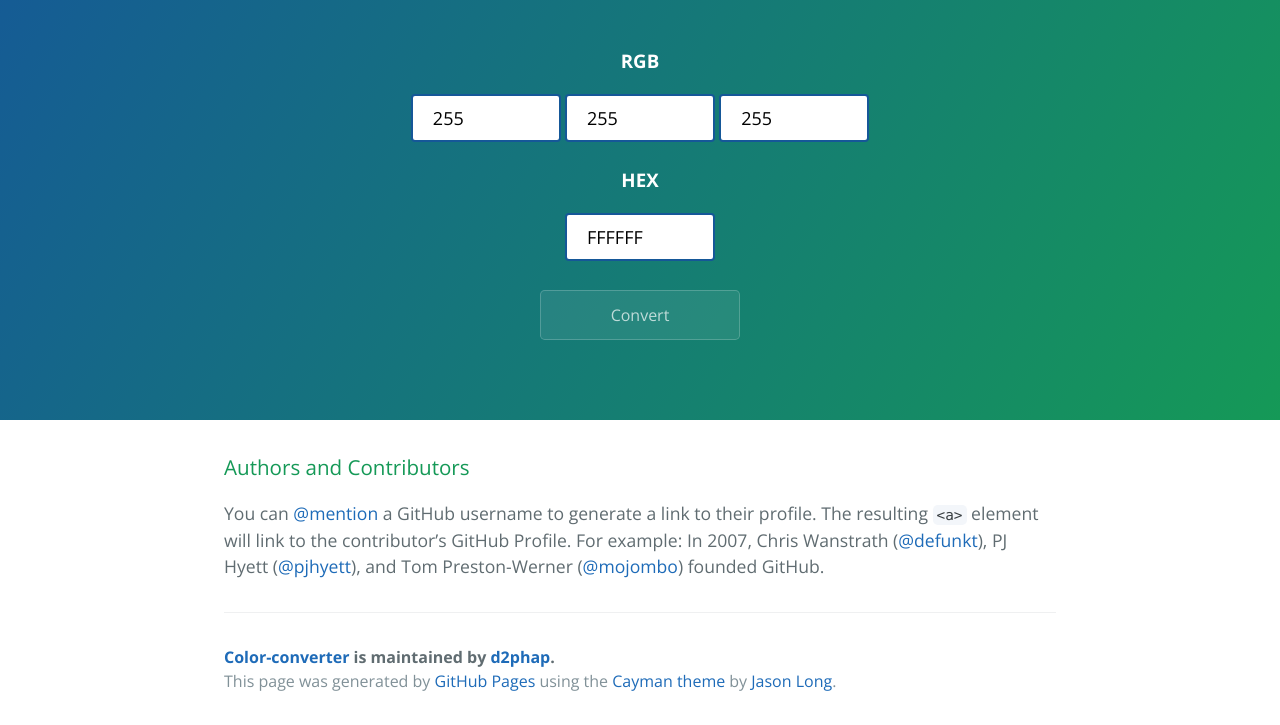
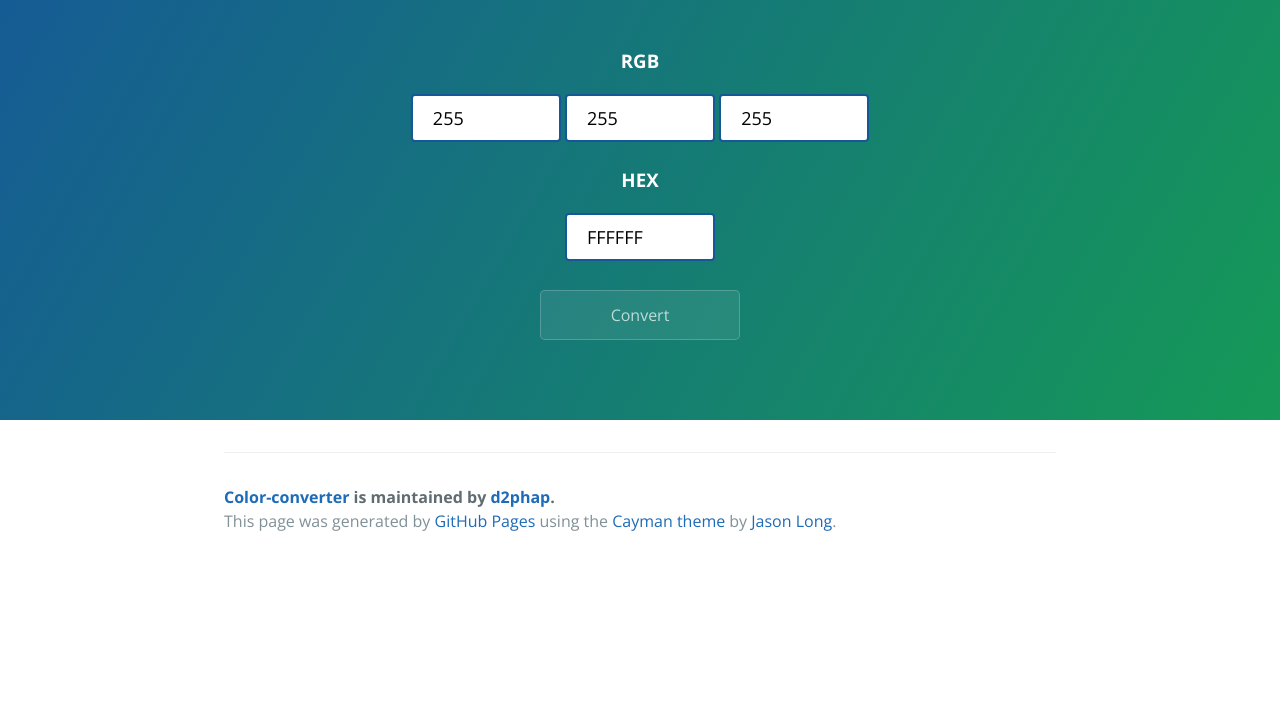
Before and after one commit to d2phap/color-converter, a plain HTML site: page index.html in a window 1280 px wide. Shown: the part 192-917 px from the top of the page. After the commit the page ends 800 px from the top, so only its background shows below. Drawn offline with nearby package versions, Linux system fonts and the light colour scheme.

Commit message:
remove text

```diff
--- a/index.html
+++ b/index.html
@@ -34,15 +34,6 @@
 	</section>
 
 	<section class="main-content">
-		<h3>
-			<a id="authors-and-contributors" class="anchor" href="#authors-and-contributors" aria-hidden="true">
-				<span class="octicon octicon-link"></span>
-			</a>
-			Authors and Contributors
-		</h3>
-
-		<p>You can <a href="https://github.com/blog/821" class="user-mention">@mention</a> a GitHub username to generate a link to their profile. The resulting <code>&lt;a&gt;</code> element will link to the contributor’s GitHub Profile. For example: In 2007, Chris Wanstrath (<a href="https://github.com/defunkt" class="user-mention">@defunkt</a>), PJ Hyett (<a href="https://github.com/pjhyett" class="user-mention">@pjhyett</a>), and Tom Preston-Werner (<a href="https://github.com/mojombo" class="user-mention">@mojombo</a>) founded GitHub.</p>
-
 
 		<footer class="site-footer">
 			<span class="site-footer-owner"><a href="https://github.com/d2phap/color-converter">Color-converter</a> is maintained by <a href="https://github.com/d2phap">d2phap</a>.</span>
```
